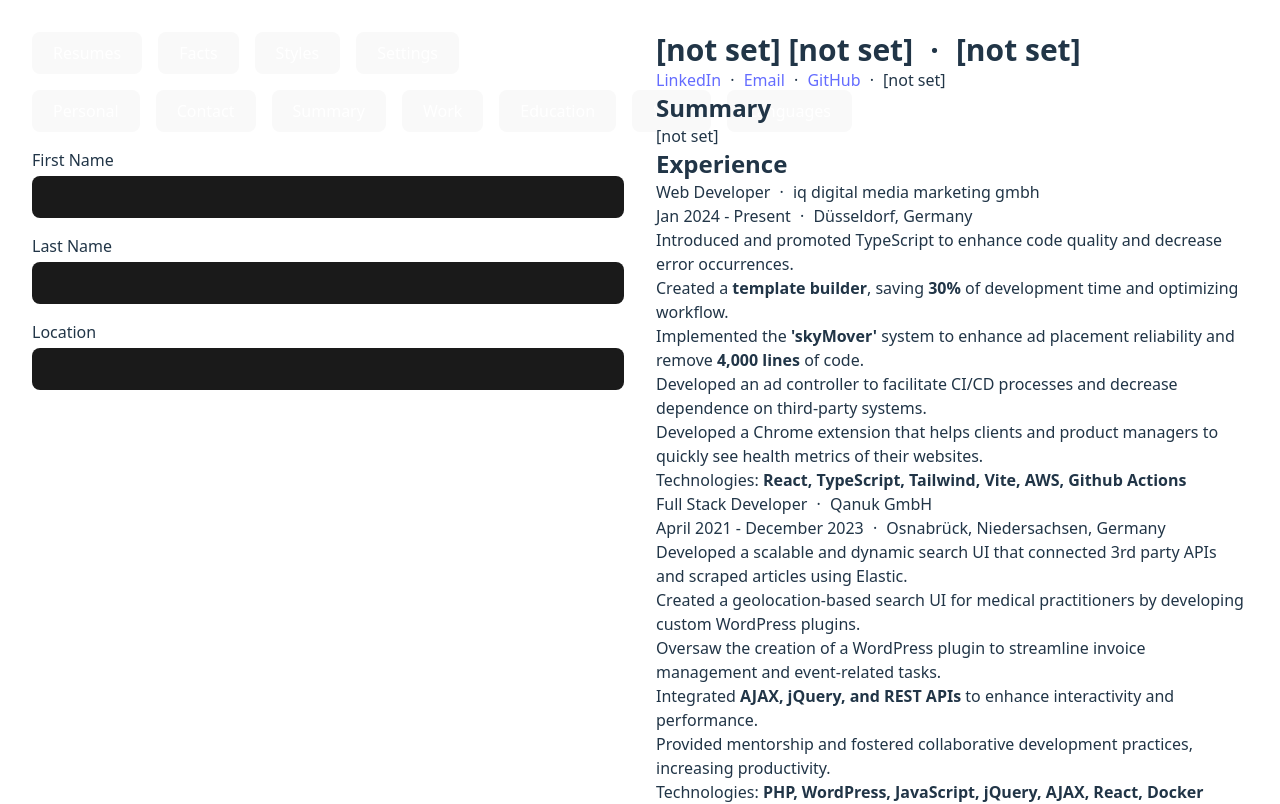
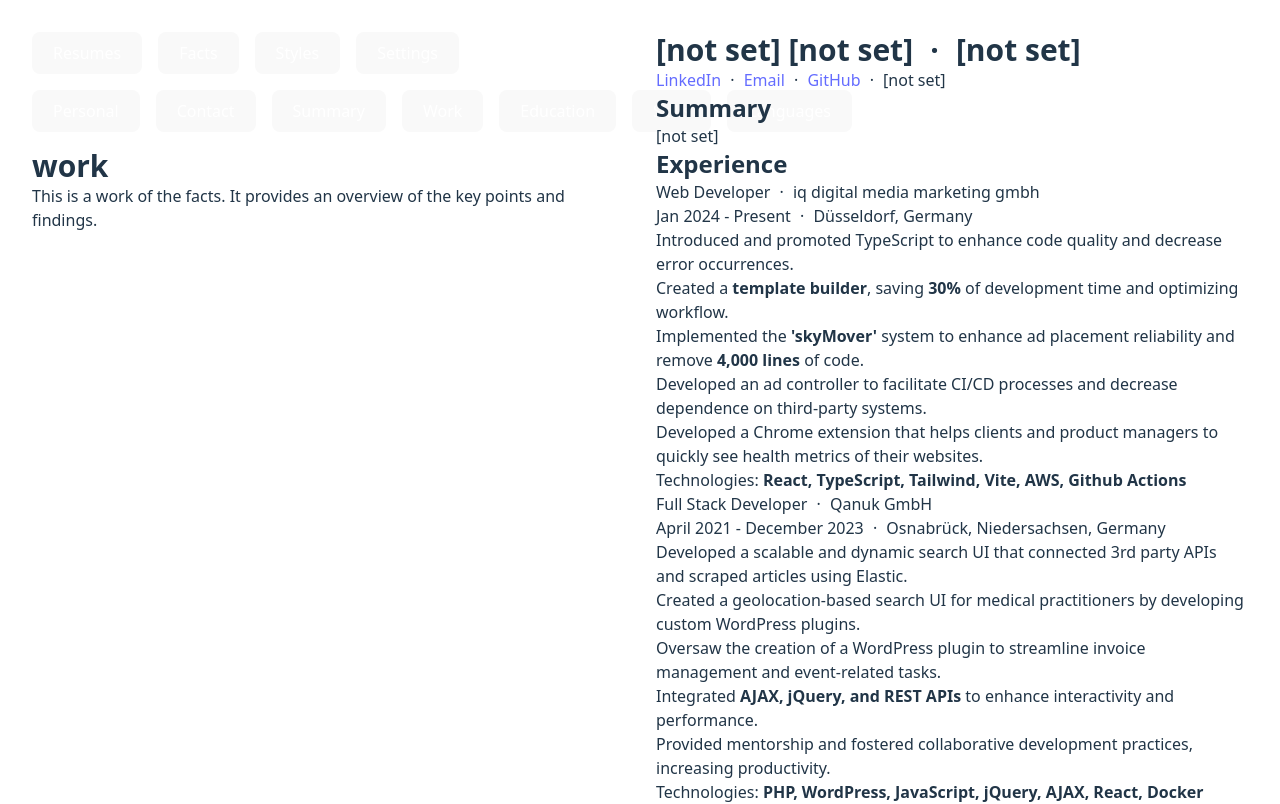
Before and after one commit to xintamosaik/vc8, a React (Vite) app: page / in a window 1280 px wide. Shown: the top 804 px of the page. Built offline with nearby package versions, Linux system fonts and the light colour scheme.

Commit message:
set editor to work section for now

```diff
--- a/src/Facts.tsx
+++ b/src/Facts.tsx
@@ -17,7 +17,7 @@ function Editor() {
     skills: <Skills />,
     languages: <Languages />,
   };
-  const [active, setActive] = useState<keyof typeof sections>("personal");
+  const [active, setActive] = useState<keyof typeof sections>("work");
   const handleButtonClick = (event: React.MouseEvent<HTMLButtonElement>) => {
     setActive(event.currentTarget.value as keyof typeof sections);
   };
```
